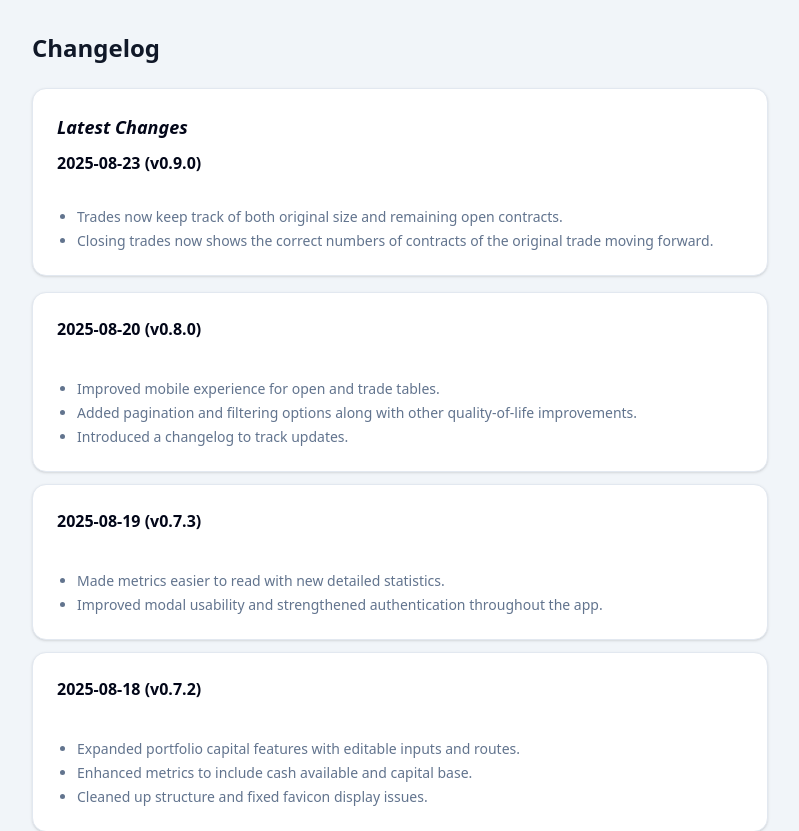
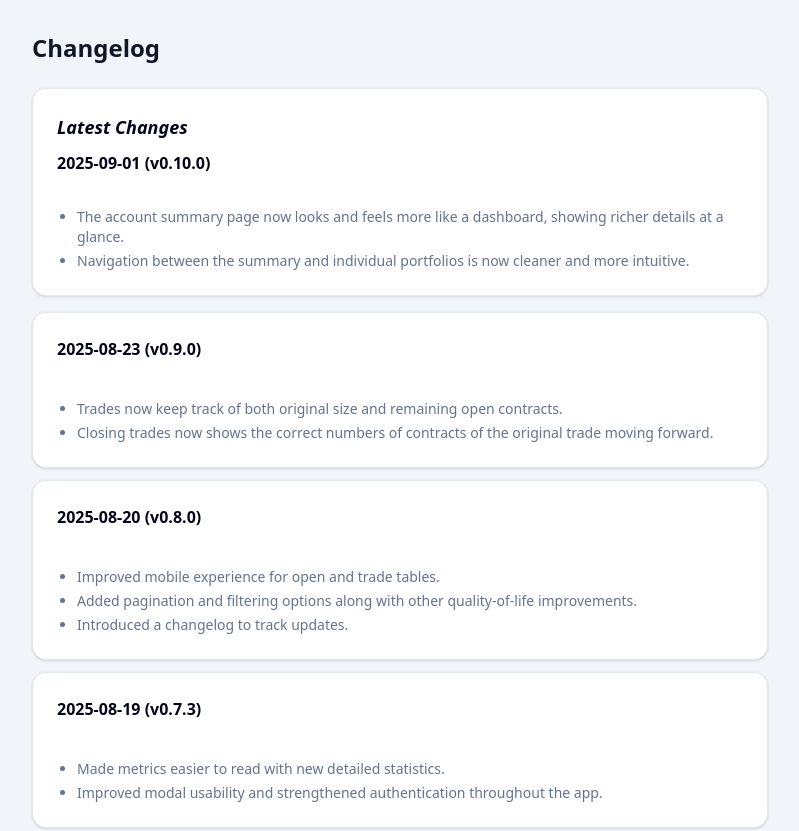
Before and after one commit to boostmx/wheel-strat-tracker, a Next.js app: page /changelog in a window 1280 px wide. Shown: the top 831 px of the page, without its empty margins (240-1039 px from the left). Built offline with nearby package versions, Linux system fonts and the light colour scheme; no server answers.

Commit message:
changelog: updated changelog versioning

```diff
--- a/src/data/changelog.ts
+++ b/src/data/changelog.ts
@@ -5,6 +5,14 @@ export interface ChangelogEntry {
 }
 
 export const changelog: ChangelogEntry[] = [
+  {
+    date: "2025-09-01",
+    version: "v0.10.0",
+    highlights: [
+      "The account summary page now looks and feels more like a dashboard, showing richer details at a glance.",
+      "Navigation between the summary and individual portfolios is now cleaner and more intuitive.",
+    ],
+  },
   {
     date: "2025-08-23",
     version: "v0.9.0",
```
